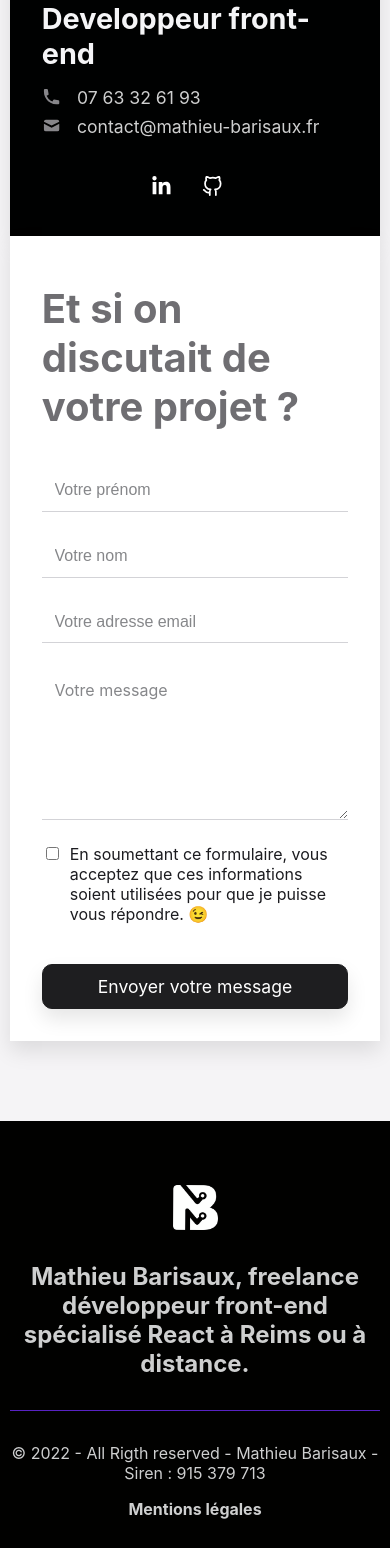
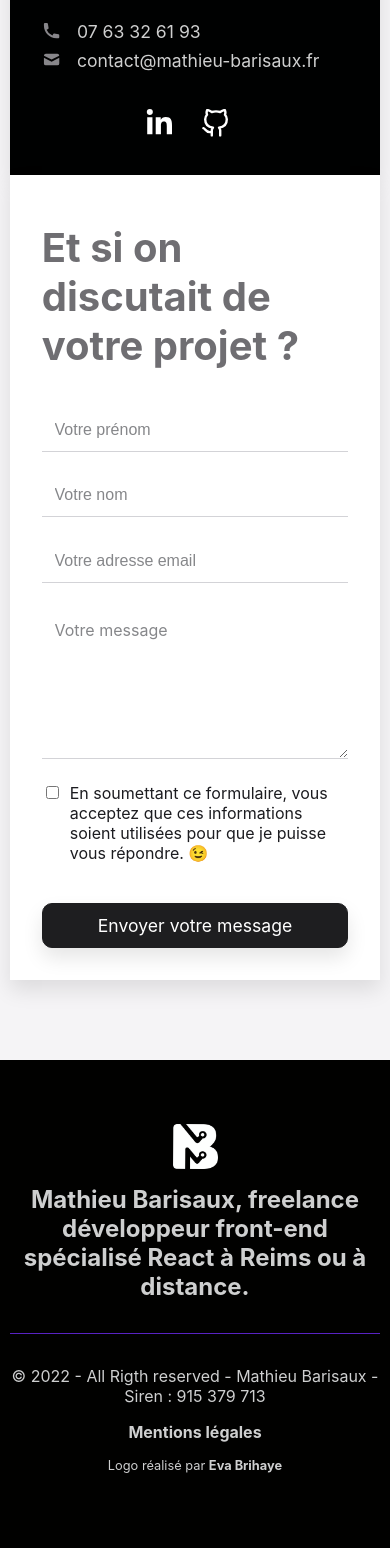
Before and after one commit to MathieuBarisaux/portfolio, a Next.js app: page / in a window 390 px wide. Shown: the part 6759-8307 px from the top of the page. After the commit the page ends 8264 px from the top, so only its background shows below. Built offline with nearby package versions, Linux system fonts and the light colour scheme.

Commit message:
Fix somes details on design

```diff
--- a/asset/content/services.json
+++ b/asset/content/services.json
@@ -23,9 +23,7 @@
       "Redux",
       "SCSS / SASS",
       "Jest",
-      "Node.js",
-      "Express",
-      "MongoDB",
+      "Node.js / Express / MongoDB",
       "Git / Github"
     ]
   }
--- a/components/Contact/Contact.module.scss
+++ b/components/Contact/Contact.module.scss
@@ -96,6 +96,12 @@
       cursor: pointer;
       transition: 0.3s;
 
+      @media screen and (max-width: 1080px) {
+        width: 40px;
+        height: 40px;
+        font-size: 1.8rem;
+      }
+
       &:first-child {
         margin-right: 1rem;
 
--- a/components/Footer/Footer.js
+++ b/components/Footer/Footer.js
@@ -28,6 +28,13 @@ const Footer = () => {
           <a> Mentions légales</a>
         </Link>
       </div>
+
+      <h6>
+        Logo réalisé par{" "}
+        <a href="https://instagram.com/ombrescerebrales?igshid=YmMyMTA2M2Y=">
+          Eva Brihaye
+        </a>
+      </h6>
 
       {/* <h6>
         Stack utilisée pour ce site :{" "}
--- a/components/Footer/Footer.module.scss
+++ b/components/Footer/Footer.module.scss
@@ -27,7 +27,7 @@
   }
 
   > div {
-    margin-bottom: 2rem;
+    margin-bottom: 1rem;
 
     p {
       margin-bottom: 1rem;
--- a/components/headerComponents/Header/Header.module.scss
+++ b/components/headerComponents/Header/Header.module.scss
@@ -4,8 +4,9 @@
   display: flex;
   align-items: center;
   z-index: 10;
+  left: 0;
   left: 50%;
-  transform: translate(-50%);
+  transform: translate(-50%) !important;
   position: fixed;
   height: 100px;
   width: 100%;
@@ -17,7 +18,6 @@
   }
 
   @media screen and (max-width: 1080px) {
-    left: 50%;
     width: 100%;
     padding-left: 2.5%;
     padding-right: 2.5%;
--- a/components/headerComponents/Menu/Menu.module.scss
+++ b/components/headerComponents/Menu/Menu.module.scss
@@ -187,7 +187,7 @@
       width: 100%;
 
       &:not(:last-child) {
-        font-size: 2.8rem;
+        font-size: 2.5rem;
       }
     }
 
```
